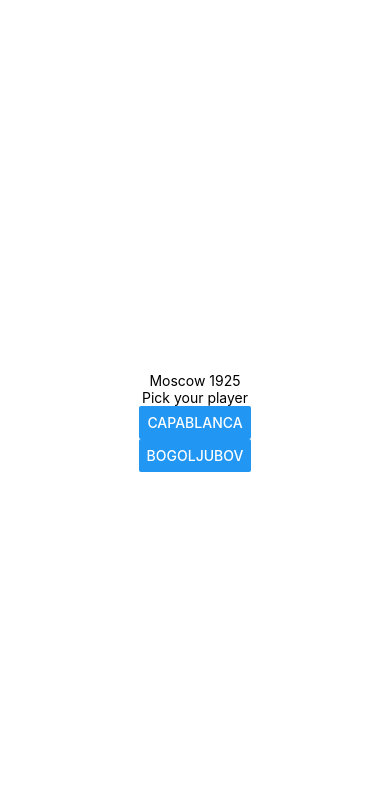
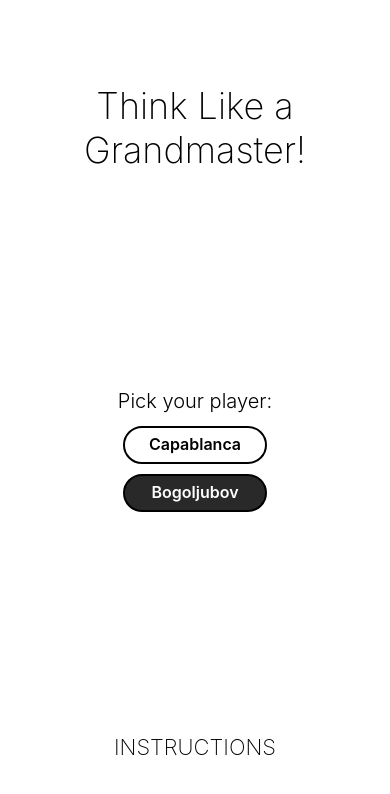
Before and after one commit to claracampos/chess-match, a React Native app: screen / in a window 390 px wide. Shown: the top 794 px of the page. Built offline with nearby package versions, Linux system fonts and the light colour scheme.

Commit message:
add instructions to the start screen

```diff
--- /dev/null
+++ b/components/Instructions.tsx
@@ -0,0 +1,76 @@
+import React from "react";
+import { StyleSheet, Text, TouchableOpacity, View } from "react-native";
+
+interface IntructionsProps {
+  onRequestClose: () => void;
+}
+
+export const Instructions = ({ onRequestClose }: IntructionsProps) => {
+  return (
+    <View style={styles.container}>
+      <TouchableOpacity onPress={onRequestClose} style={styles.closeButton}>
+        <Text>X</Text>
+      </TouchableOpacity>
+      <Text style={styles.heading}>How this works:</Text>
+      <Text style={styles.text}>
+        - You must make the same moves that were made in the actual match.
+        {"\n"}- You can get tips on the move you're supposed to make.
+        {"\n"}- If you try to move the wrong piece or the right piece to the
+        wrong square, it will stay put.
+        {"\n"}- Once you select the right piece for the move, its square will
+        turn green.
+      </Text>
+      <Text style={styles.heading}>But what's the point?</Text>
+      <Text style={styles.text}>
+        To experience the difference between how you play chess and how a
+        grandmaster plays chess. Would{" "}
+        <Text style={[styles.bold, styles.italic]}>you</Text> trade a bishop for
+        a pawn?
+      </Text>
+      <Text style={styles.heading}>Developer's Notes:</Text>
+      <Text style={styles.text}>
+        This app is based on the 1962 book{" "}
+        <Text style={styles.italic}>Solitaire Chess</Text> by I. A. Horowitz and
+        features the match from page 21 ("Sacrificial Orgy", Capablanca vs
+        Bogoljubov). I built it because I was learning React Native at the time
+        and love high skill chess. Despite my love for the game, I am not great
+        at it, which makes my own matches very boring, so this little project
+        scratched a particular itch!
+        <Text style={styles.italic}> - Clara Campos</Text>
+      </Text>
+    </View>
+  );
+};
+
+const styles = StyleSheet.create({
+  container: {
+    flex: 1,
+    backgroundColor: "#fff",
+    alignItems: "center",
+    padding: 12,
+    paddingTop: 0,
+    margin: 8,
+    marginTop: 50,
+    borderWidth: 2,
+    borderColor: "#000",
+    borderRadius: 6,
+  },
+  heading: {
+    fontSize: 22,
+    fontWeight: "300",
+    textAlign: "center",
+    marginTop: 14,
+    marginBottom: 8,
+    textTransform: "uppercase",
+  },
+  text: {
+    fontSize: 14,
+  },
+  bold: { fontWeight: "600" },
+  italic: { fontStyle: "italic" },
+  closeButton: {
+    position: "absolute",
+    right: 12,
+    top: 6,
+  },
+});
--- a/components/StartScreen.tsx
+++ b/components/StartScreen.tsx
@@ -1,5 +1,7 @@
-import React from "react";
-import { Button, StyleSheet, Text, View } from "react-native";
+import React, { useState } from "react";
+import { StyleSheet, Text, TouchableOpacity, View } from "react-native";
+import { Button } from "./Button";
+import { Instructions } from "./Instructions";
 import { Color } from "./types";
 
 interface StartScreenProps {
@@ -7,12 +9,27 @@
 }
 
 export const StartScreen = ({ setPlayer }: StartScreenProps) => {
+  const [showInstructions, setShowInstructions] = useState(false);
   return (
     <View style={styles.container}>
-      <Text>Moscow 1925</Text>
-      <Text>Pick your player</Text>
-      <Button onPress={() => setPlayer("white")} title="Capablanca" />
-      <Button onPress={() => setPlayer("black")} title="Bogoljubov" />
+      <Text style={styles.title}>Think Like a Grandmaster!</Text>
+      <View>
+        <Text style={styles.text}>Pick your player:</Text>
+        <Button onPress={() => setPlayer("white")} title="Capablanca" />
+        <Button
+          onPress={() => setPlayer("black")}
+          title="Bogoljubov"
+          dark={true}
+        />
+      </View>
+
+      {showInstructions ? (
+        <Instructions onRequestClose={() => setShowInstructions(false)} />
+      ) : (
+        <TouchableOpacity onPress={() => setShowInstructions(true)}>
+          <Text style={styles.toggle}>Instructions</Text>
+        </TouchableOpacity>
+      )}
     </View>
   );
 };
@@ -22,6 +39,24 @@
     flex: 1,
     backgroundColor: "#fff",
     alignItems: "center",
-    justifyContent: "center",
+    justifyContent: "space-around",
+  },
+  title: {
+    fontSize: 36,
+    fontWeight: "200",
+    textAlign: "center",
+    marginBottom: 50,
+  },
+  text: {
+    fontWeight: "300",
+    marginBottom: 8,
+    textAlign: "center",
+    fontSize: 20,
+  },
+  toggle: {
+    fontSize: 22,
+    fontWeight: "200",
+    textTransform: "uppercase",
+    marginTop: 50,
   },
 });
```
